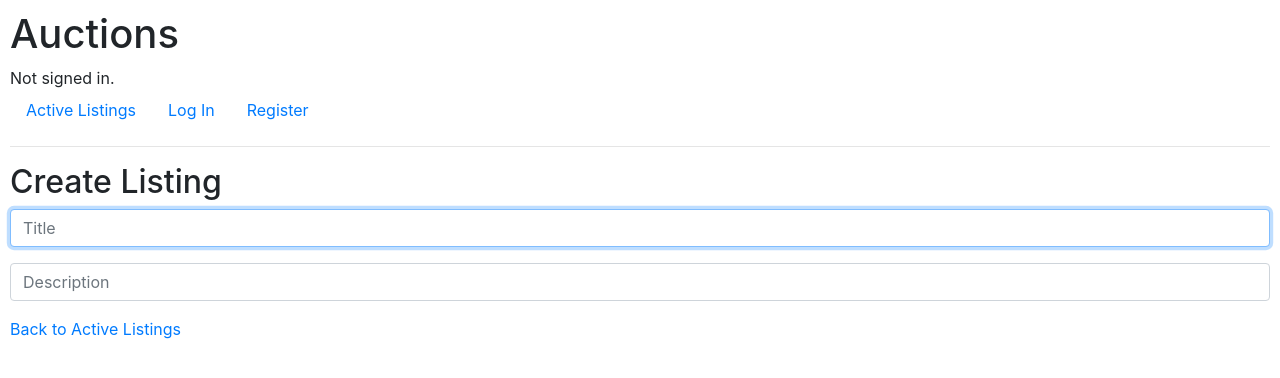
After one commit to neteng0911/carpool, a Django app: template commerce/auctions/templates/auctions/create_listing.html in a window 1280 px wide. The commit adds this page. Shown: the top 378 px of the page. Run offline with Django 3.2, Linux system fonts and the light colour scheme; the template is opened without the code that fills it, so the values that code supplies are empty; some libraries are stand-ins or nearby versions.

Commit message:
create listing not working

```diff
--- /dev/null
+++ b/commerce/auctions/templates/auctions/create_listing.html
@@ -0,0 +1,24 @@
+{% extends "auctions/layout.html" %}
+
+{% block body %}
+
+    <h2>Create Listing</h2>
+
+    {% if message %}
+        <div>{{ message }}</div>
+    {% endif %}
+
+    <form action="{% url 'create_listing' %}" method="post">
+        {% csrf_token %}
+        <div class="form-group">
+            <input class="form-control" autofocus type="text" name="title" placeholder="Title">
+        </div>
+        <div class="form-group">
+            <input class="form-control" type="text" name="description" placeholder="Description">
+        </div>
+
+    </form>
+
+    <a href="{% url 'index' %}">Back to Active Listings</a>
+
+{% endblock %}
--- a/commerce/auctions/templates/auctions/layout.html
+++ b/commerce/auctions/templates/auctions/layout.html
@@ -24,6 +24,10 @@
                 <li class="nav-item">
                     <a class="nav-link" href="{% url 'logout' %}">Log Out</a>
                 </li>
+
+                <li class ="nav-item">
+                    <a class="nav-link" href="{% url "create_listing" %}"> Create Listing</a>
+                </li>
             {% else %}
                 <li class="nav-item">
                     <a class="nav-link" href="{% url 'login' %}">Log In</a>
--- a/commerce/auctions/urls.py
+++ b/commerce/auctions/urls.py
@@ -7,5 +7,6 @@ urlpatterns = [
     path("login", views.login_view, name="login"),
     path("logout", views.logout_view, name="logout"),
     path("register", views.register, name="register"),
-    path("listings/<int:listing_id>", views.listing, name="listing")
+    path("listings/<int:listing_id>", views.listing, name="listing"),
+    path("create_listing", views.create_listing, name="create_listing")
 ]
```
Also changed, not shown: commerce/auctions/views.py (+10 -1 lines), commerce/db.sqlite3.
